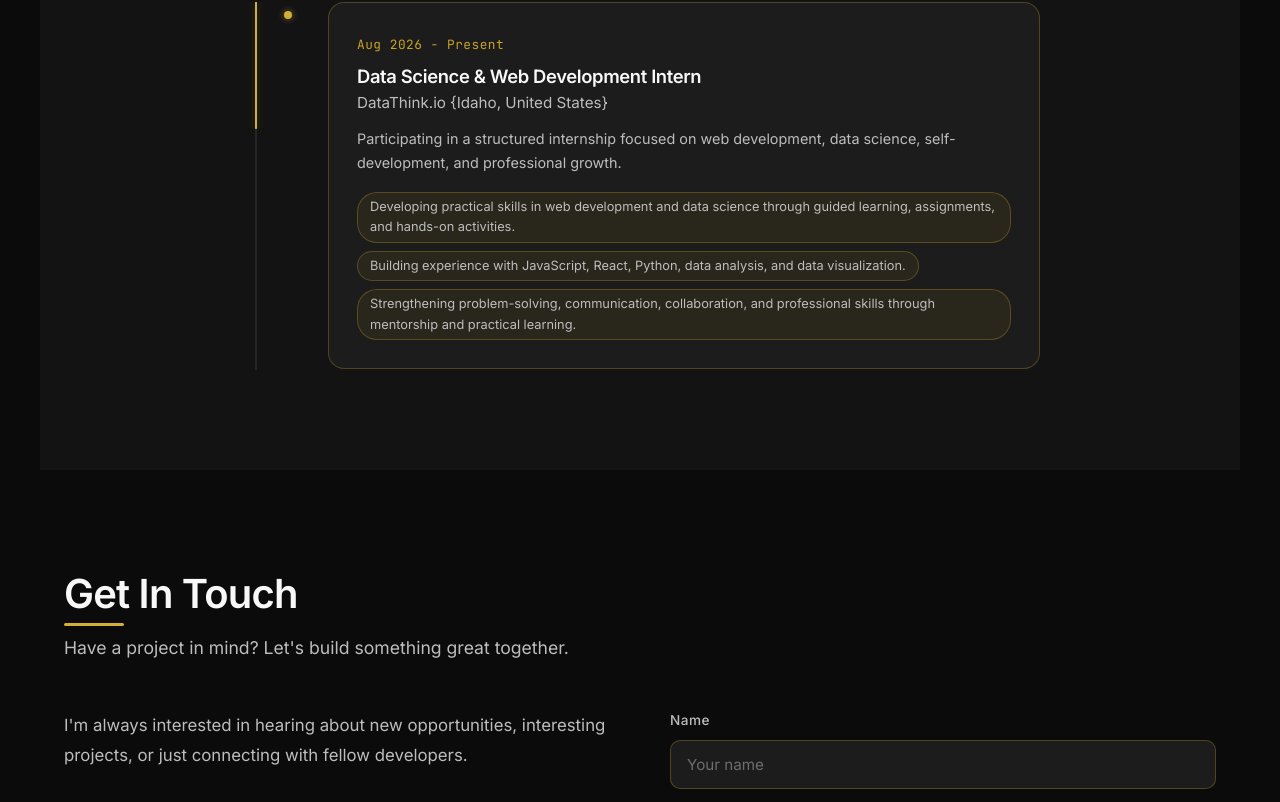
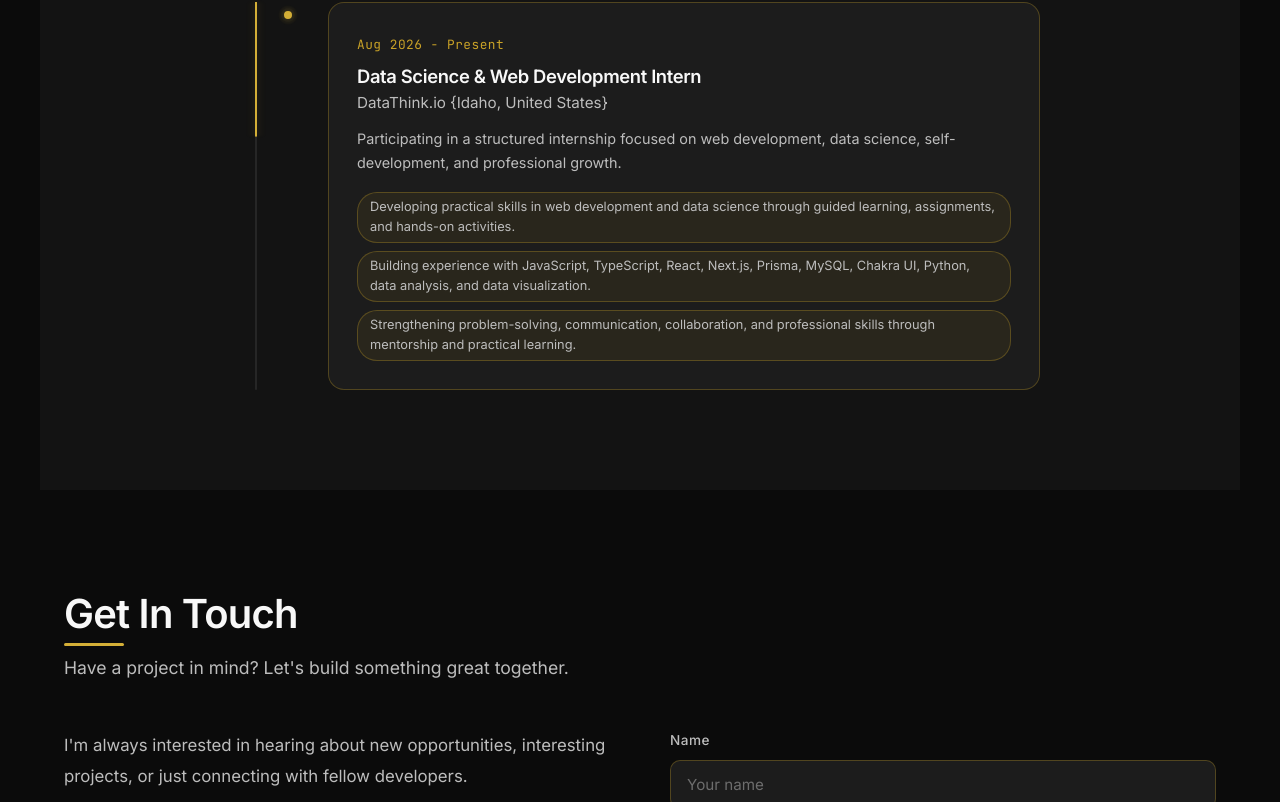
Before and after one commit to sydneyjnr/Sydney-Portfolio, a React (Vite) app: page / in a window 1280 px wide. Shown: the part 2553-3355 px from the top of the page. Built offline with nearby package versions, Linux system fonts and the light colour scheme.

Commit message:
feat: expand tech stack in DataThink.io internship bullet

```diff
--- a/src/components/Experience.jsx
+++ b/src/components/Experience.jsx
@@ -9,7 +9,7 @@ const EXPERIENCE = [
   description: 'Participating in a structured internship focused on web development, data science, self-development, and professional growth.',
   achievements: [
     'Developing practical skills in web development and data science through guided learning, assignments, and hands-on activities.',
-    'Building experience with JavaScript, React, Python, data analysis, and data visualization.',
+    'Building experience with JavaScript, TypeScript, React, Next.js, Prisma, MySQL, Chakra UI, Python, data analysis, and data visualization.',
     'Strengthening problem-solving, communication, collaboration, and professional skills through mentorship and practical learning.'
   ],
 },
```
